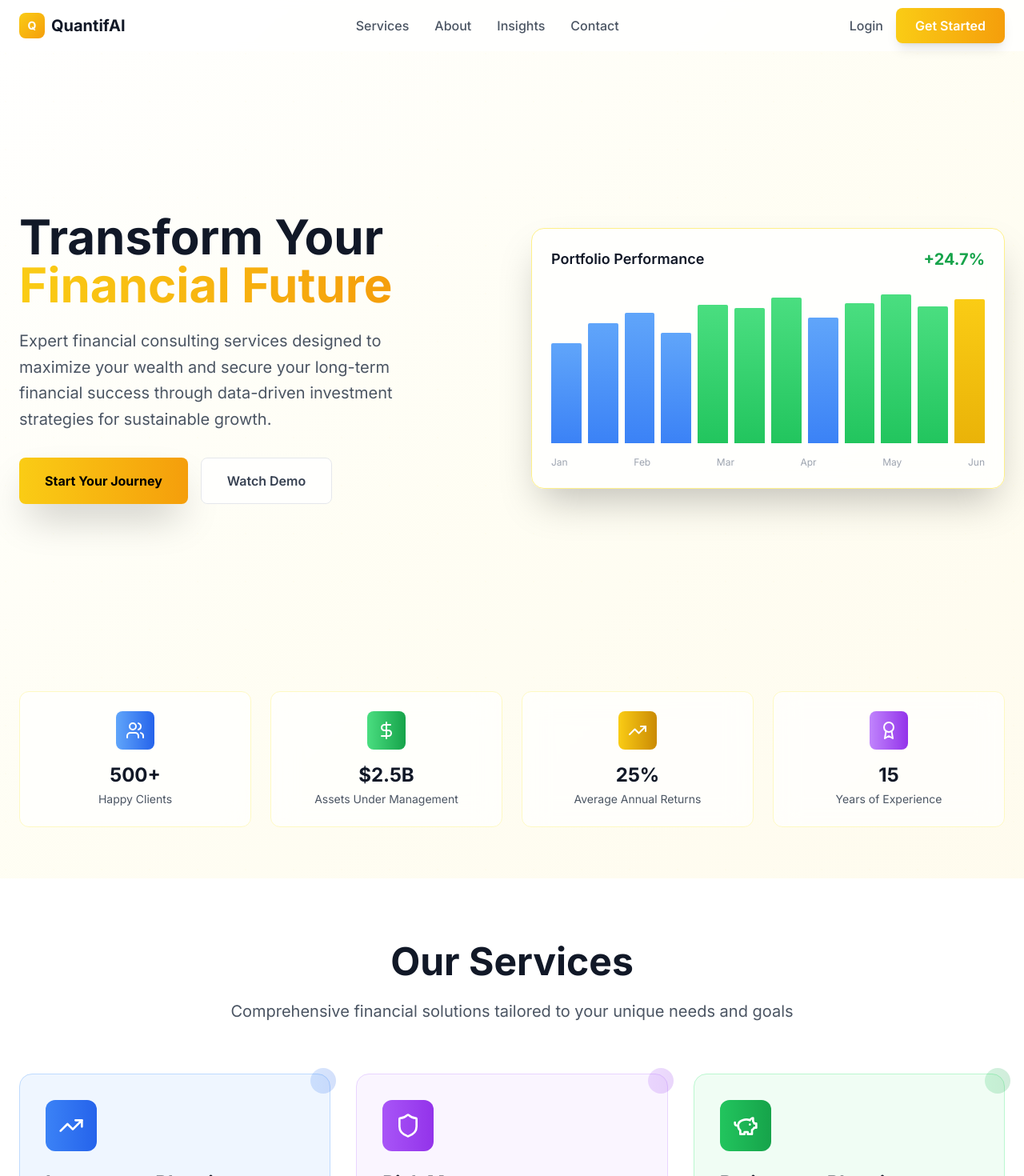
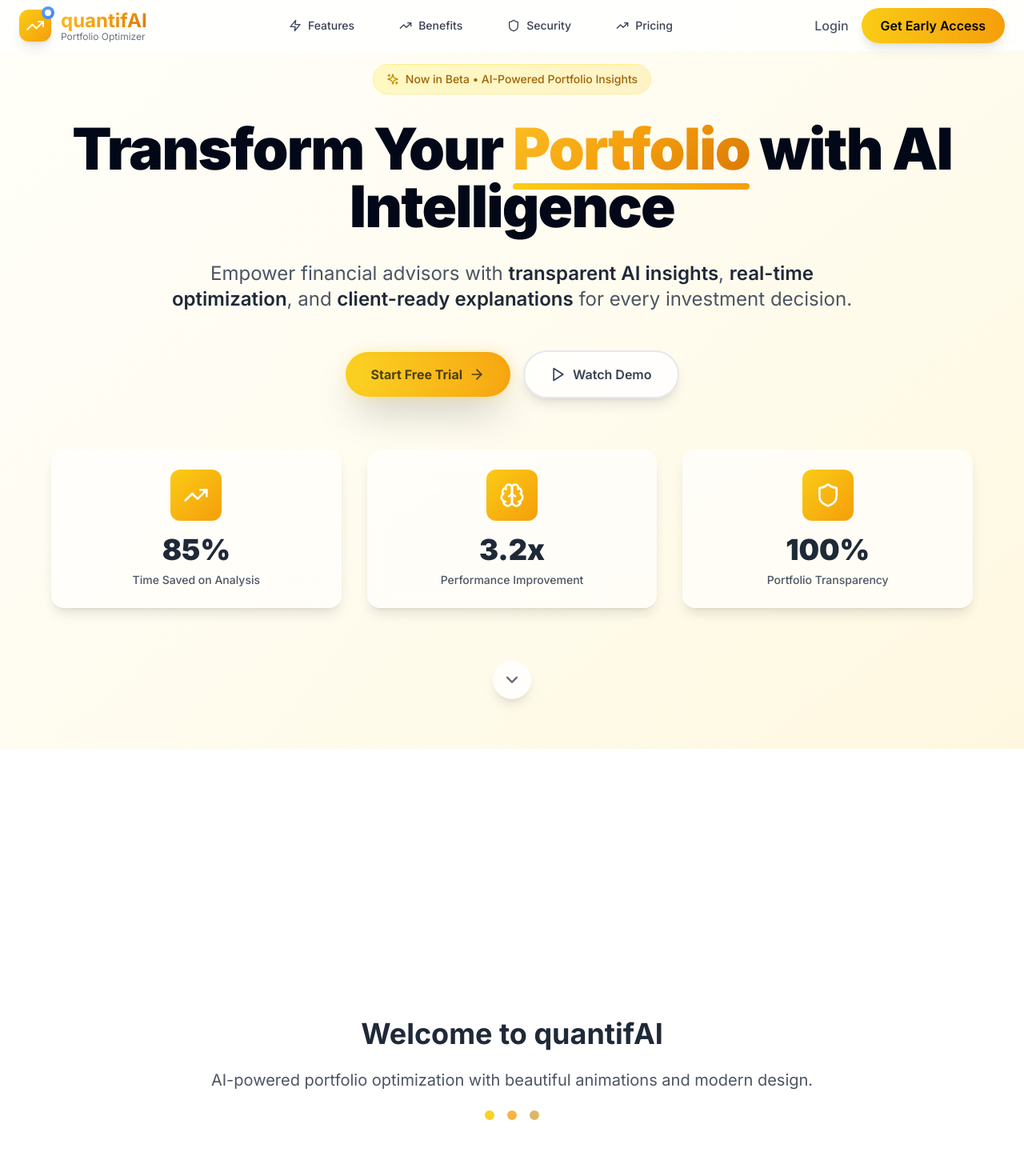
Before and after one commit to teamquantifAI/Landing_page, a Next.js app: page / in a window 1280 px wide. Shown: the top 1470 px of the page at 80% size. Built offline with nearby package versions, Linux system fonts and the light colour scheme.

Commit message:
Updated Design

```diff
--- a/app/layout.tsx
+++ b/app/layout.tsx
@@ -62,7 +62,9 @@
         <meta name="theme-color" content="#fbbf24" />
       </head>
       <body className={`${inter.className} antialiased`}>
-        {children}
+        <div className="relative min-h-screen bg-gradient-to-br from-white via-yellow-50/30 to-amber-100/20">
+          {children}
+        </div>
       </body>
     </html>
   )
--- a/app/page.tsx
+++ b/app/page.tsx
@@ -1,24 +1,28 @@
 import React from 'react'
 import Header from '@/components/Header'
-import NewHeroSection from '@/components/NewHeroSection'
-import ServicesSection from '@/components/ServicesSection'
-import DashboardSection from '@/components/DashboardSection'
-import TestimonialsSection from '@/components/TestimonialsSection'
-import CTASection from '@/components/CTASection'
-import Footer from '@/components/Footer'
+import HeroSection from '@/components/HeroSection'
 
 export default function Home() {
   return (
     <>
       <Header />
       <main>
-        <NewHeroSection />
-        <ServicesSection />
-        <DashboardSection />
-        <TestimonialsSection />
-        <CTASection />
+        <HeroSection />
+        {/* Additional sections will be added here as we build them */}
+        <div className="min-h-screen bg-white flex items-center justify-center">
+          <div className="text-center space-y-6">
+            <h2 className="text-4xl font-bold text-gray-800">Welcome to quantifAI</h2>
+            <p className="text-xl text-gray-600">
+              AI-powered portfolio optimization with beautiful animations and modern design.
+            </p>
+            <div className="flex items-center justify-center space-x-4">
+              <div className="w-3 h-3 bg-yellow-400 rounded-full animate-pulse"></div>
+              <div className="w-3 h-3 bg-amber-500 rounded-full animate-pulse" style={{ animationDelay: '0.2s' }}></div>
+              <div className="w-3 h-3 bg-yellow-600 rounded-full animate-pulse" style={{ animationDelay: '0.4s' }}></div>
+            </div>
+          </div>
+        </div>
       </main>
-      <Footer />
     </>
   )
 }
--- a/components/Header.tsx
+++ b/components/Header.tsx
@@ -2,7 +2,7 @@
 
 import React, { useState, useEffect } from 'react'
 import Link from 'next/link'
-import { Menu, X } from 'lucide-react'
+import { Menu, X, TrendingUp, Zap, Shield } from 'lucide-react'
 import { motion, AnimatePresence } from 'framer-motion'
 
 const Header = () => {
@@ -18,10 +18,10 @@
   }, [])
 
   const navItems = [
-    { name: 'Services', href: '#services' },
-    { name: 'About', href: '#about' },
-    { name: 'Insights', href: '#insights' },
-    { name: 'Contact', href: '#contact' },
+    { name: 'Features', href: '#features', icon: Zap },
+    { name: 'Benefits', href: '#benefits', icon: TrendingUp },
+    { name: 'Security', href: '#security', icon: Shield },
+    { name: 'Pricing', href: '#pricing', icon: TrendingUp },
   ]
 
   return (
@@ -38,11 +38,19 @@
       <div className="container mx-auto px-6">
         <div className="flex items-center justify-between h-16">
           {/* Logo */}
-          <Link href="/" className="flex items-center space-x-2 group">
-            <div className="w-8 h-8 bg-gradient-to-br from-yellow-400 to-amber-500 rounded-lg flex items-center justify-center text-white font-bold text-sm">
-              Q
+          <Link href="/" className="flex items-center space-x-3 group">
+            <div className="relative">
+              <div className="w-10 h-10 bg-gradient-to-br from-yellow-400 to-amber-500 rounded-xl flex items-center justify-center shadow-lg group-hover:shadow-xl transition-all duration-300 group-hover:scale-105">
+                <TrendingUp className="w-6 h-6 text-white" />
+              </div>
+              <div className="absolute -top-1 -right-1 w-4 h-4 bg-gradient-to-br from-blue-400 to-blue-500 rounded-full flex items-center justify-center">
+                <div className="w-2 h-2 bg-white rounded-full"></div>
+              </div>
             </div>
-            <span className="text-xl font-bold text-gray-900">QuantifAI</span>
+            <div className="hidden sm:block">
+              <span className="text-2xl font-bold gradient-text">quantifAI</span>
+              <div className="text-xs text-gray-500 -mt-1">Portfolio Optimizer</div>
+            </div>
           </Link>
 
           {/* Desktop Navigation */}
@@ -51,9 +59,10 @@
               <Link
                 key={item.name}
                 href={item.href}
-                className="text-gray-600 hover:text-gray-900 font-medium transition-colors duration-200"
+                className="group flex items-center space-x-2 px-3 py-2 rounded-lg text-sm font-medium text-gray-700 hover:text-yellow-600 transition-all duration-300 hover:bg-yellow-50"
               >
-                {item.name}
+                <item.icon className="w-4 h-4 group-hover:scale-110 transition-transform duration-300" />
+                <span>{item.name}</span>
               </Link>
             ))}
           </nav>
@@ -67,10 +76,10 @@
               Login
             </Link>
             <Link
-              href="#get-started"
-              className="hidden sm:inline-flex items-center px-6 py-2.5 bg-gradient-to-r from-yellow-400 to-amber-500 hover:from-yellow-500 hover:to-amber-600 text-white font-semibold rounded-lg shadow-lg hover:shadow-xl transform hover:scale-105 transition-all duration-300"
+              href="#early-access"
+              className="hidden sm:inline-flex items-center px-6 py-2.5 bg-gradient-to-r from-yellow-400 to-amber-500 hover:from-yellow-500 hover:to-amber-600 text-black font-semibold rounded-full shadow-lg hover:shadow-xl transform hover:scale-105 transition-all duration-300"
             >
-              Get Started
+              Get Early Access
             </Link>
 
             {/* Mobile menu button */}
@@ -129,9 +138,10 @@
                     <Link
                       href={item.href}
                       onClick={() => setIsMenuOpen(false)}
-                      className="block px-4 py-3 rounded-lg hover:bg-yellow-50 text-gray-700 hover:text-yellow-600 font-medium transition-all duration-300"
+                      className="flex items-center space-x-3 px-4 py-3 rounded-lg hover:bg-yellow-50 text-gray-700 hover:text-yellow-600 transition-all duration-300"
                     >
-                      {item.name}
+                      <item.icon className="w-5 h-5" />
+                      <span className="font-medium">{item.name}</span>
                     </Link>
                   </motion.div>
                 ))}
@@ -149,11 +159,11 @@
                     Login
                   </Link>
                   <Link
-                    href="#get-started"
+                    href="#early-access"
                     onClick={() => setIsMenuOpen(false)}
-                    className="flex items-center justify-center w-full px-6 py-3 bg-gradient-to-r from-yellow-400 to-amber-500 text-white font-semibold rounded-lg shadow-lg"
+                    className="flex items-center justify-center w-full px-6 py-3 bg-gradient-to-r from-yellow-400 to-amber-500 text-black font-semibold rounded-full shadow-lg"
                   >
-                    Get Started
+                    Get Early Access
                   </Link>
                 </motion.div>
               </nav>
```
